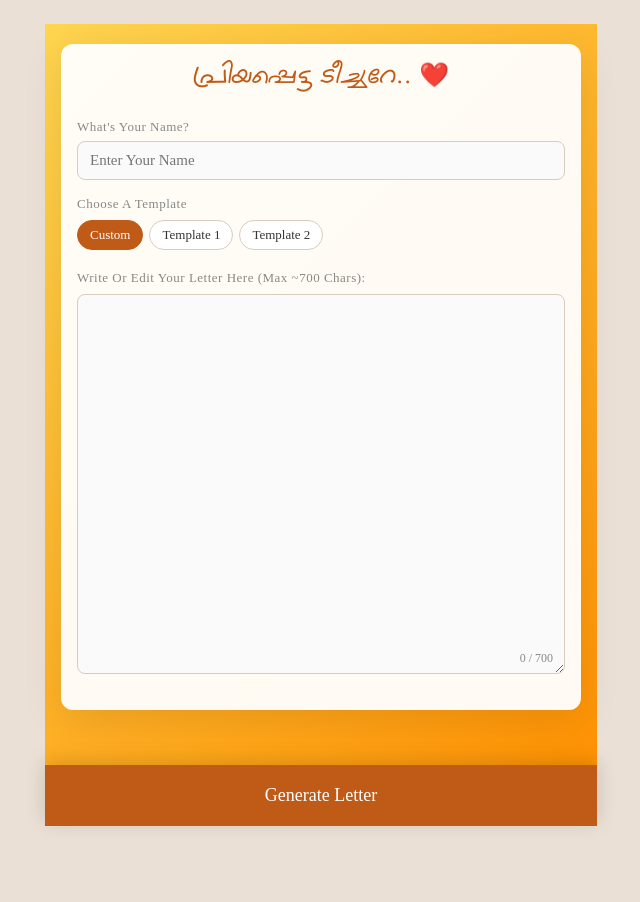
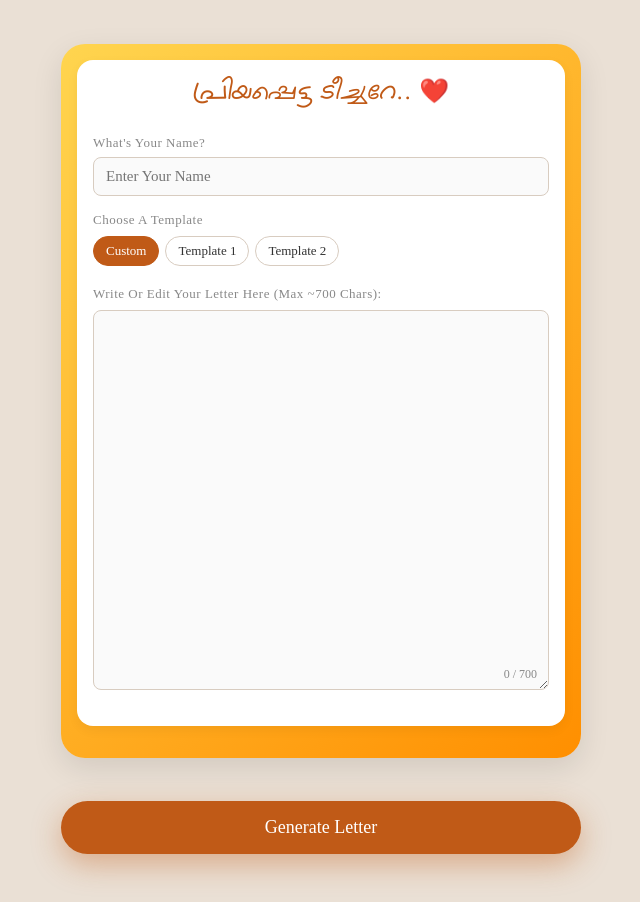
Before and after one commit to Shameelmya/BalakeralamLetter, a React (Vite) app: page / in a window 1280 px wide. Both pictures are taken after a click on the button "Write Your Letter". Shown: the whole page, without its empty margins (319-959 px from the left). Before the commit the page ends 850 px from the top, so only its background shows below. Built offline with nearby package versions, Linux system fonts and the light colour scheme; a web font is replaced by a local one.

Commit message:
Refine letter builder layout, fix corner clipping, add auto-scroll

```diff
--- a/src/App.jsx
+++ b/src/App.jsx
@@ -1,4 +1,4 @@
-import { useState } from 'react'
+import { useState, useEffect } from 'react'
 import './index.css'
 import HomePage from './components/HomePage'
 import LetterBuilder from './components/LetterBuilder'
@@ -11,6 +11,10 @@ function App() {
     content: '',
     templateId: null
   })
+
+  useEffect(() => {
+    window.scrollTo({ top: 0, behavior: 'smooth' })
+  }, [step])
 
   const handleStart = () => {
     setStep('build')
--- a/src/components/LetterBuilder.jsx
+++ b/src/components/LetterBuilder.jsx
@@ -54,11 +54,20 @@ export default function LetterBuilder({ initialData, onSubmit }) {
       minHeight: '100vh',
       width: '100%',
       paddingTop: '20px',
-      paddingBottom: '100px',
-      background: 'linear-gradient(135deg, #FFD54F, #FF8F00)' // Full opacity yellow-orange gradient
+      paddingBottom: '120px',
+      backgroundColor: 'var(--color-bg)'
     }}>
       <div style={{ maxWidth: '600px', margin: '0 auto', padding: '0 16px' }}>
-        <div className="card" style={{ padding: '16px', border: 'none', backgroundColor: 'rgba(255,255,255,0.95)', boxShadow: '0 10px 40px rgba(0,0,0,0.1)' }}>
+
+        {/* Yellow-orange gradient container wrapper */}
+        <div style={{
+          background: 'linear-gradient(135deg, #FFD54F, #FF8F00)',
+          padding: '16px',
+          borderRadius: '24px',
+          boxShadow: '0 10px 30px rgba(0,0,0,0.1)'
+        }}>
+          {/* White Card containing the form */}
+          <div className="card" style={{ padding: '16px', border: 'none', backgroundColor: '#ffffff', borderRadius: '16px' }}>
             <h2 style={{ fontSize: '24px', marginBottom: '24px', color: 'var(--color-magenta)', textAlign: 'center', fontWeight: 300, whiteSpace: 'nowrap', fontFamily: 'var(--font-malayalam)' }}>
               പ്രിയപ്പെട്ട ടീച്ചറേ.. ❤️
             </h2>
@@ -116,7 +125,7 @@ export default function LetterBuilder({ initialData, onSubmit }) {
                 <textarea
                   className="input-field"
                   style={{
-                  minHeight: '380px', // Significantly increased height
+                    minHeight: '380px',
                     fontFamily: 'var(--font-ui)',
                     fontSize: '16px',
                     lineHeight: 1.8,
@@ -134,13 +143,14 @@ export default function LetterBuilder({ initialData, onSubmit }) {
             </div>
           </div>
         </div>
+      </div>
 
-      {/* Button fixed at the very bottom, full width */}
-      <div style={{ position: 'fixed', bottom: 0, left: 0, right: 0, display: 'flex', justifyContent: 'center', zIndex: 10 }}>
+      {/* Button floating at the bottom */}
+      <div style={{ position: 'fixed', bottom: '24px', left: '16px', right: '16px', display: 'flex', justifyContent: 'center', zIndex: 10, maxWidth: '600px', margin: '0 auto' }}>
         <button
           className="btn-primary"
           onClick={handleSubmit}
-          style={{ width: '100%', padding: '20px 0', fontSize: '18px', borderRadius: '0', boxShadow: '0 -4px 20px rgba(0,0,0,0.15)' }}
+          style={{ width: '100%', padding: '16px 0', fontSize: '18px', borderRadius: '28px', boxShadow: '0 10px 30px rgba(192, 90, 23, 0.4)' }}
         >
           Generate Letter
         </button>
--- a/src/components/LetterPreview.jsx
+++ b/src/components/LetterPreview.jsx
@@ -88,7 +88,10 @@ export default function LetterPreview({ data, onEdit, onNew }) {
           style={{
             width: '100%',
             height: 1123 * scale,
-            position: 'relative'
+            position: 'relative',
+            borderRadius: '24px 24px 0 0',
+            overflow: 'hidden',
+            transform: 'translateZ(0)'
           }}
         >
           <div style={{ '--a4-scale': scale, transformOrigin: 'top left', position: 'absolute', top: 0, left: 0 }}>
@@ -104,6 +107,7 @@ export default function LetterPreview({ data, onEdit, onNew }) {
           justifyContent: 'space-around',
           alignItems: 'center',
           padding: '16px 8px',
+          borderRadius: '0 0 24px 24px'
         }}>
           {/* Share Button */}
           <button onClick={handleShare} disabled={isExporting} style={{ background: 'none', border: 'none', display: 'flex', flexDirection: 'column', alignItems: 'center', gap: '6px', cursor: 'pointer', opacity: isExporting ? 0.5 : 1 }}>
```
Lines whose indentation alone changed are shown as unchanged.
